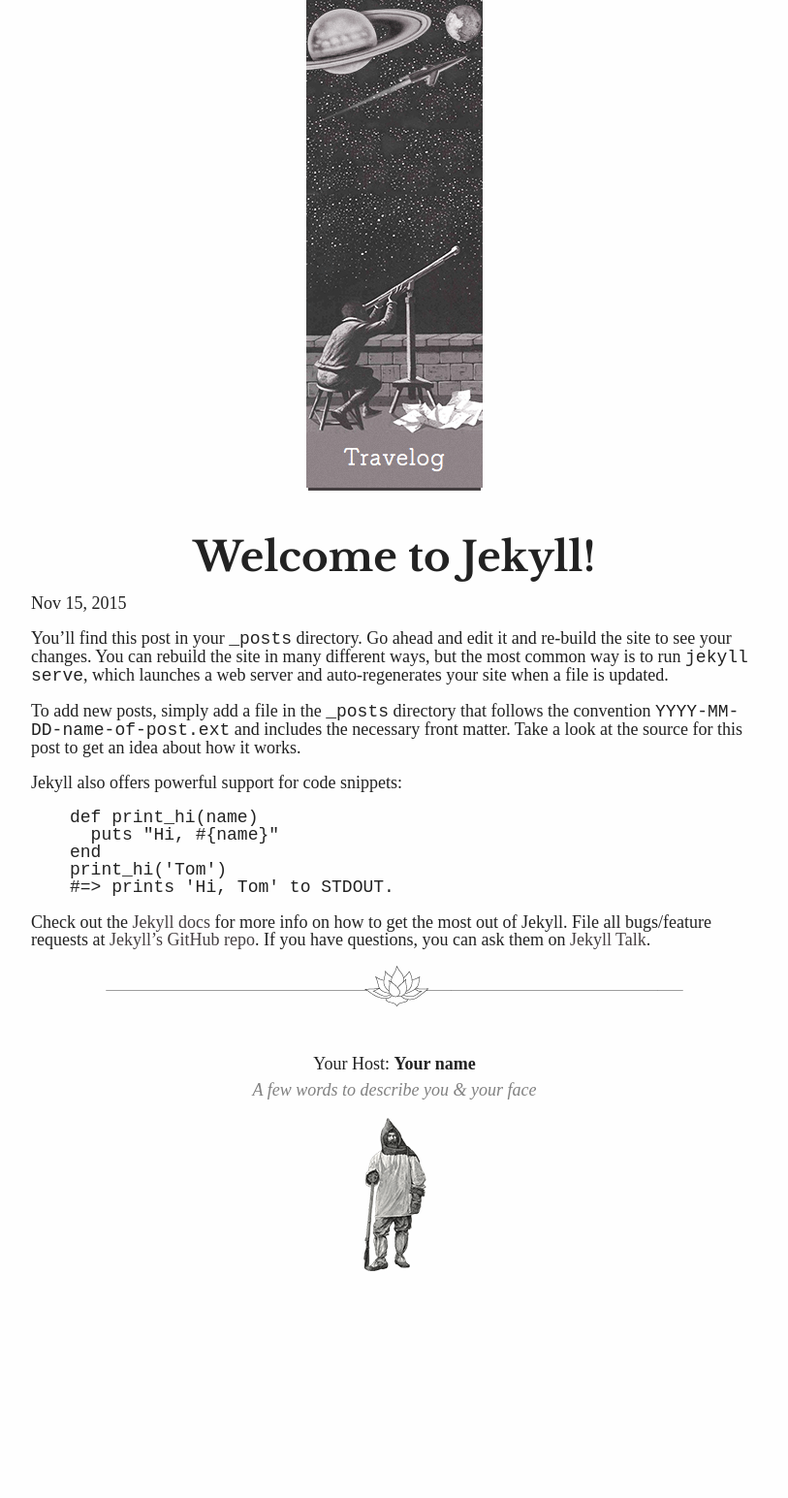
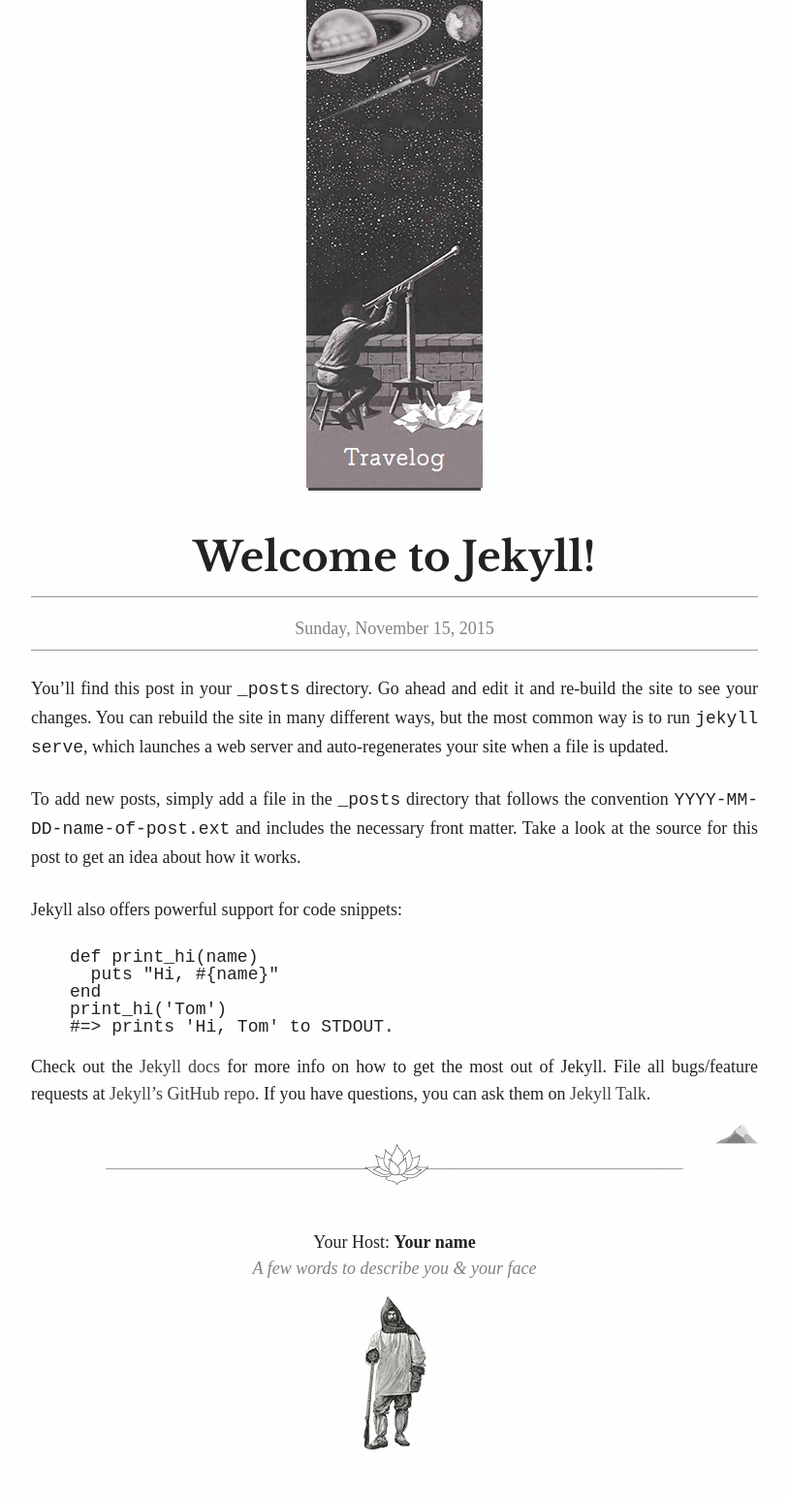
Before and after one commit to rowanoulton/galileo-theme, a Jekyll site: the page built from _posts/2015-11-15-welcome-to-jekyll.markdown, in a window 1280 px wide. Shown: the whole page at 97% size, without its empty margins (233-1046 px from the left). Built offline with Jekyll 4.4.1, drawn with Linux system fonts in a browser that asks for light colours; before the commit the page ends 1361 px from its top, so only the background shows below that.

Commit message:
Use post layout on individual post page

```diff
--- a/_layouts/post.html
+++ b/_layouts/post.html
@@ -1,15 +1,5 @@
 ---
 layout: default
 ---
-<article class="post" itemscope itemtype="http://schema.org/BlogPosting">
 
-  <header class="post-header">
-    <h1 class="post-title" itemprop="name headline">{{ page.title }}</h1>
-    <p class="post-meta"><time datetime="{{ page.date | date_to_xmlschema }}" itemprop="datePublished">{{ page.date | date: "%b %-d, %Y" }}</time>{% if page.author %} • <span itemprop="author" itemscope itemtype="http://schema.org/Person"><span itemprop="name">{{ page.author }}</span></span>{% endif %}</p>
-  </header>
-
-  <div class="post-content" itemprop="articleBody">
-    {{ content }}
-  </div>
-
-</article>
+{% include post.html post=page content=content %}
```
